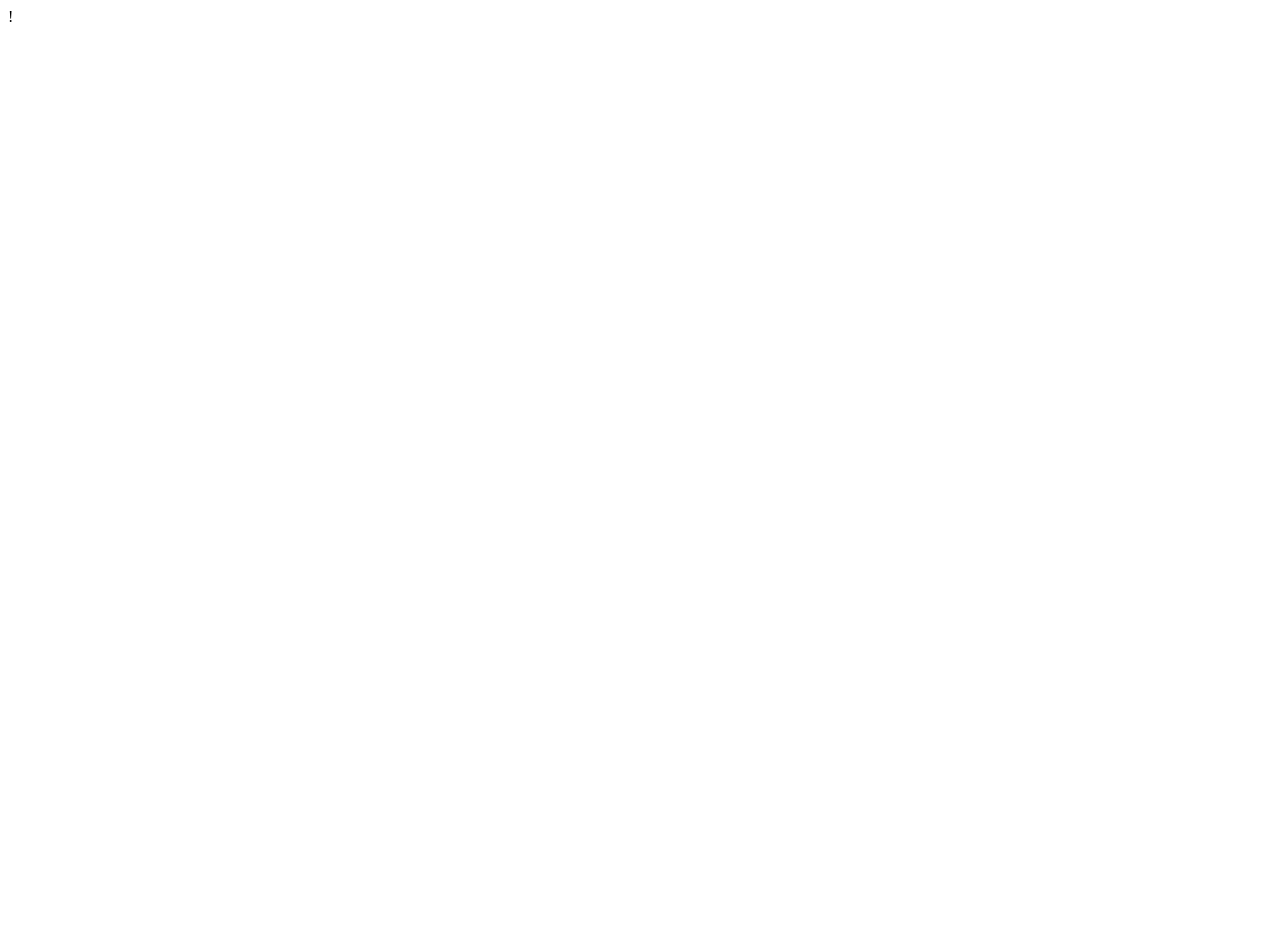
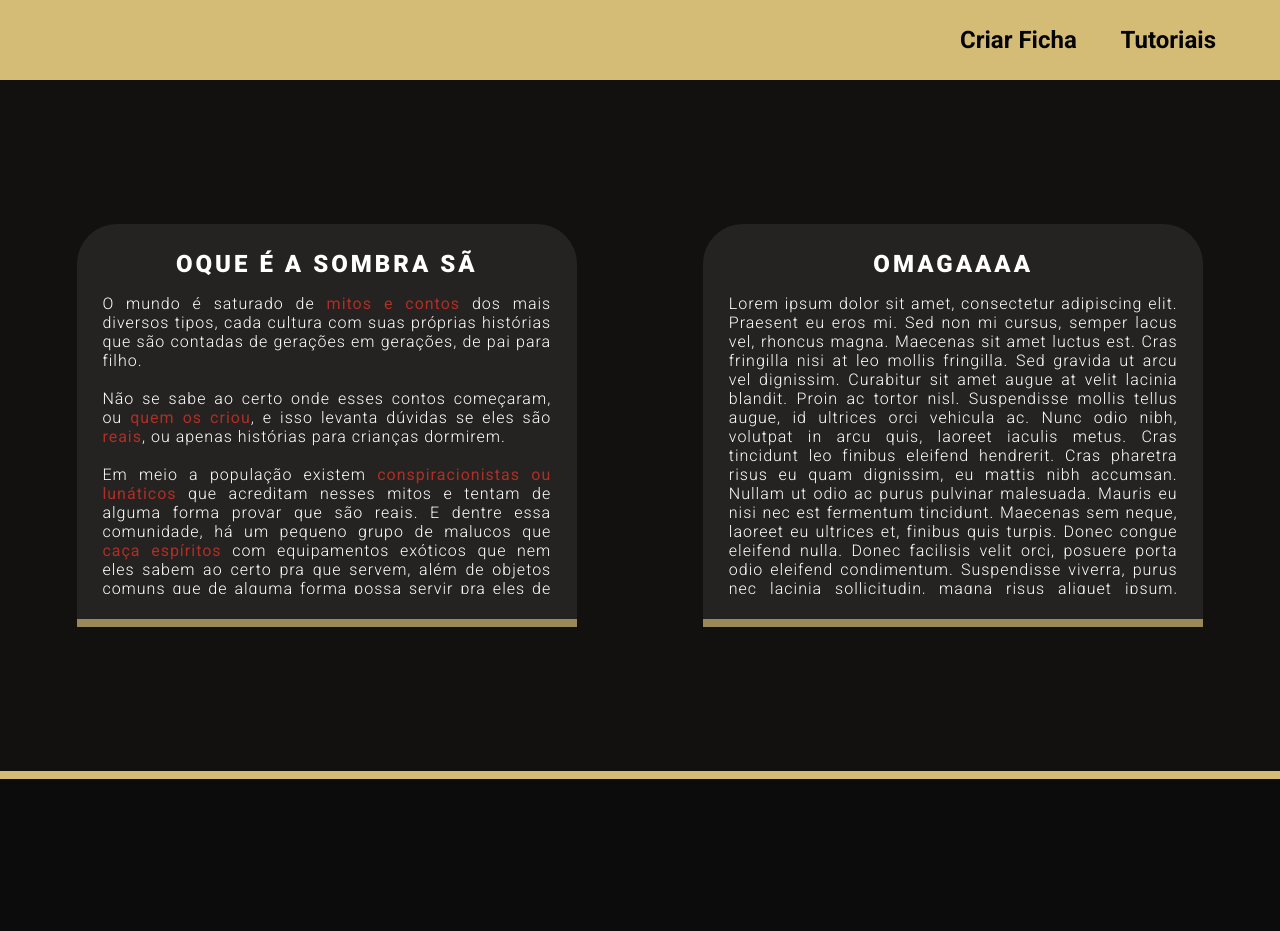
Before and after one commit to rapinadescolado/a-sombra-sa, a plain HTML site: page index.html in a window 1280 px wide. Before the commit the page ends 800 px from the top, so only its background shows below. Drawn offline with Linux system fonts and the light colour scheme.

Commit message:
Iniciaização
Toda a base da aba principal do site

```diff
--- a/index.html
+++ b/index.html
@@ -1 +1,43 @@
-!
+<!DOCTYPE html>
+<html lang="pt-BR">
+<head>
+    <meta charset="UTF-8">
+    <meta name="viewport" content="width=device-width, initial-scale=1.0">
+    <title>A Sombra Sã</title>
+    <link rel="stylesheet" href="style.css">
+</head>
+<body>
+    <header>
+        <a id="headerlogo" href="index.html"><img src=""></a>
+        <nav>
+            <a>Criar Ficha</a>
+            <a>Tutoriais</a>
+        </nav>
+    </header>
+    <main>
+        <section>
+            <h2>OQUE É A SOMBRA SÃ</h2>
+            <p>
+                O mundo é saturado de <strong>mitos e contos</strong> dos mais diversos tipos, cada cultura com suas próprias histórias que são contadas de gerações em gerações, de pai para filho.<br><br>
+                Não se sabe ao certo onde esses contos começaram, ou <strong>quem os criou</strong>, e isso levanta dúvidas se eles são <strong>reais</strong>, ou apenas histórias para crianças dormirem.<br><br>
+                Em meio a população existem <strong>conspiracionistas ou lunáticos</strong> que acreditam nesses mitos e tentam de alguma forma provar que são reais. E dentre essa comunidade, há um pequeno grupo de malucos que <strong>caça espíritos</strong> com equipamentos exóticos que nem eles sabem ao certo pra que servem, além de objetos comuns que de alguma forma possa servir pra eles de acordo com crenças.<br><br>
+                Esse grupo, pode ser qualquer um, desde um riquinho, até um mendigo, desde um louco, até um gênio, não importa, crer em fantasmas é algo até que comum, e <strong>qualquer um</strong> pode ser idiota o suficiente de querer caça-los.<br><br>
+                Seu papel nessa história é definida por você e o mestre, mas algo é fato... Você vai ver coisas <strong>sobrenaturais</strong>.
+            </p>
+        </section>
+        <section>
+            <h2>OMAGAAAA</h2>
+            <p>
+                Lorem ipsum dolor sit amet, consectetur adipiscing elit. Praesent eu eros mi. Sed non mi cursus, semper lacus vel, rhoncus magna. Maecenas sit amet luctus est. Cras fringilla nisi at leo mollis fringilla. Sed gravida ut arcu vel dignissim. Curabitur sit amet augue at velit lacinia blandit. Proin ac tortor nisl. Suspendisse mollis tellus augue, id ultrices orci vehicula ac. Nunc odio nibh, volutpat in arcu quis, laoreet iaculis metus. Cras tincidunt leo finibus eleifend hendrerit. Cras pharetra risus eu quam dignissim, eu mattis nibh accumsan.
+
+Nullam ut odio ac purus pulvinar malesuada. Mauris eu nisi nec est fermentum tincidunt. Maecenas sem neque, laoreet eu ultrices et, finibus quis turpis. Donec congue eleifend nulla. Donec facilisis velit orci, posuere porta odio eleifend condimentum. Suspendisse viverra, purus nec lacinia sollicitudin, magna risus aliquet ipsum, suscipit hendrerit ligula metus id eros. Fusce et semper elit.
+
+Pellentesque vel imperdiet tellus. Nullam dapibus tellus enim, dictum consequat leo rutrum a. Vestibulum mollis, ex ac aliquam condimentum, sem sem ultricies neque, nec facilisis odio tellus eu ex. Fusce et vehicula ligula. Vivamus dictum bibendum nisi at consectetur. Etiam elementum nisl eu justo blandit porta. Donec blandit felis nec risus vehicula tincidunt. Aenean nulla ipsum, volutpat in interdum eu, tincidunt a arcu. Proin vel semper justo. Nunc non lacus consectetur, sagittis magna id, rutrum enim. Proin ultrices efficitur faucibus. Vestibulum ut fermentum massa.
+            </p>
+        </section>
+    </main>
+    <footer>
+
+    </footer>
+</body>
+</html>
--- /dev/null
+++ b/style.css
@@ -0,0 +1,140 @@
+@import url('https://fonts.googleapis.com/css2?family=Roboto:ital,wght@0,100;0,300;0,400;0,500;0,700;0,900;1,100;1,300;1,400;1,500;1,700;1,900&display=swap');
+
+
+/* - - - - - COLORS - - - - - */
+:root{
+    --primary: #d4bc77;
+    --primary-dark1: #99895a;
+    --primary-dark2: #4d4632;
+    --background: #121110;
+    --background-light: #242321;
+    --background-dark: #0d0c0c;
+    --secondary: #40110e;
+    --secondary-light: #af2e25;
+    --secondary-dark: #290e0c;
+    --text: #050504;
+    --text2: #fff;
+}
+
+
+
+/* - - - - - PRE-CONFIG - - - - - */
+*,
+*::after,
+*::before {
+    padding: 0;
+    margin: 0;
+    box-sizing: border-box;
+}
+h1, h2, h3, h4, h5, h6, p, a{
+    font-family: 'Roboto', sans-serif;
+    color: var(--text)
+}
+
+body {
+    background-color: var(--background);
+    overflow-x: hidden;
+}
+*::-webkit-scrollbar {
+    width: 10px;
+}
+*::-webkit-scrollbar-thumb {
+    background: var(--primary-dark2);
+    border-radius: 5px;
+}
+*::-webkit-scrollbar-track {
+    background: var(--background-dark);
+}
+
+
+
+/* - - - - - HEADER - - - - - */
+header{
+    position: fixed;
+    top: 0;
+    display: flex;
+    justify-content: space-between;
+    align-items: center;
+    width: 100vw;
+    height: 10vh;
+    background-color: var(--primary);
+    z-index: 1000;
+}
+header #headerlogo {
+    min-width: 8vh;
+    height: 8vh;
+    margin: 0 5vw;
+}
+header #headerlogo img {
+    height: 8vh;
+}
+header nav {
+    display: flex;
+    justify-content: space-between;
+    align-items: center;
+    width: 20vw;
+    height: 8vh;
+    margin: 0 5vw;
+    font-weight: 600;
+    font-size: 3vh;
+}
+
+
+
+/* - - - - - MAIN - - - - - */
+main {
+    display: flex;
+    flex-direction: row;
+    justify-content: space-between;
+    margin: 20vh 6vw 10vh 6vw;
+}
+main section {
+    display: flex;
+    flex-wrap: wrap;
+    height: min-content;
+    width: 500px;
+    margin: 5vw 0;
+    border-bottom: var(--primary-dark1) 1vh solid;
+    border-radius: 40px 40px 0 0;
+    padding: 2vw;
+    background-color: var(--background-light);
+}
+main section:hover {
+    transition: scale 0.1s ease-out;
+    scale: 1.04;
+}
+
+main section h2 {
+    width: 100%;
+    margin-bottom: 2vh;
+    color: var(--text2);
+    text-align: center;
+    letter-spacing: 3px;
+    font-weight: 900;
+}
+main section p {
+    width: 100%;
+    height: 300px;
+    overflow-y: hidden;
+    color: var(--text2);
+    text-align: justify;
+    letter-spacing: 1px;
+    font-weight: 300;
+}
+main section:hover p {
+    height: min-content;
+}
+main section strong {
+    color: var(--secondary-light);
+    font-weight: 400;
+}
+
+
+
+/* - - - - - FOOTER - - - - - */
+footer {
+    width: 100vw;
+    height: 20vh;
+    border-top: var(--primary) 1vh solid;
+    background-color: var(--background-dark);
+}
```
Also changed, not shown: 3 other files.
